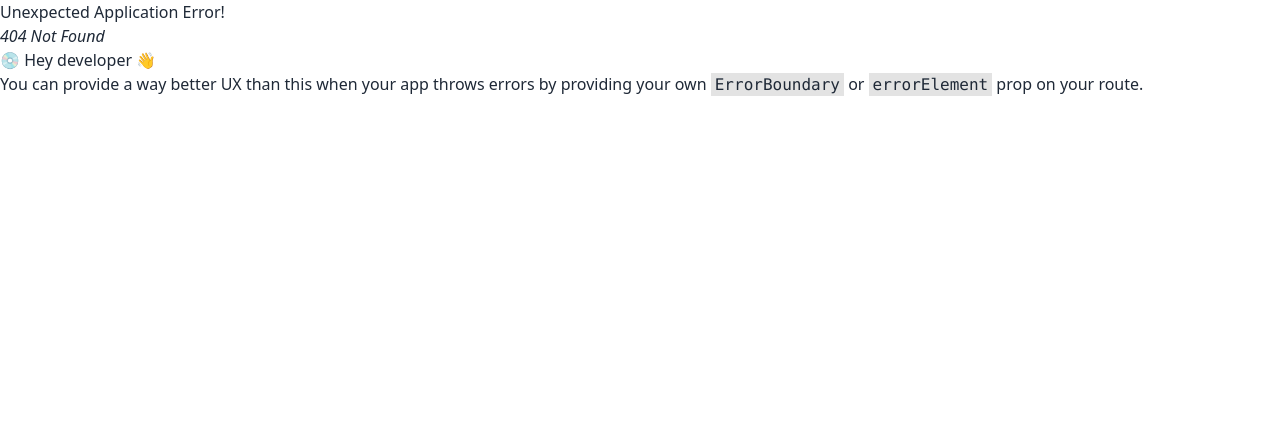
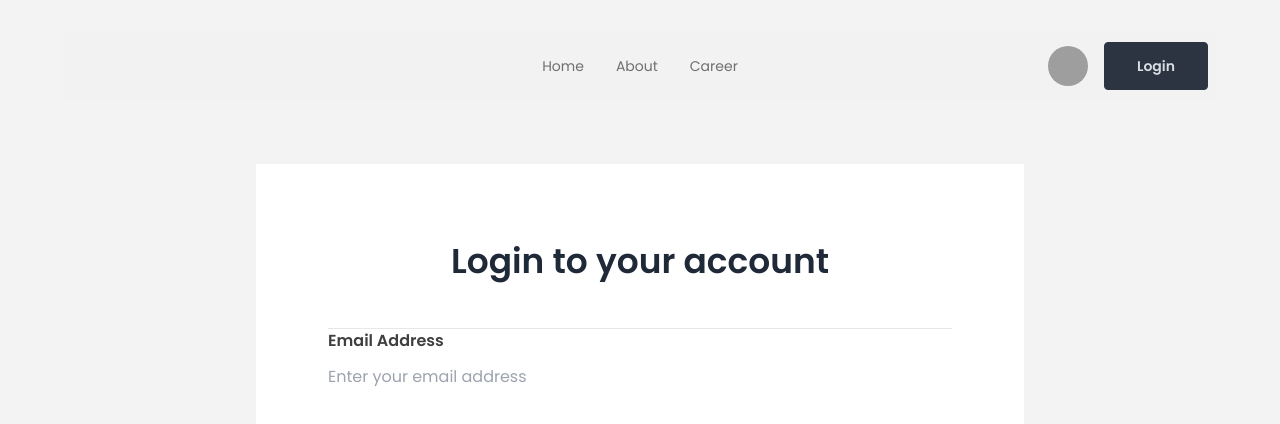
Before and after one commit to mashfikur/react-dragon-news-project, a React (Vite) app: page /login in a window 1280 px wide. Before the commit this address had no page. Shown: the top 424 px of the page. Built offline with nearby package versions, Linux system fonts and the light colour scheme; grey boxes are pictures that could not be loaded.

Commit message:
dynamic navbar color functionality added

```diff
--- a/src/components/Navbar.jsx
+++ b/src/components/Navbar.jsx
@@ -1,24 +1,31 @@
 import { Link, NavLink } from "react-router-dom";
-import userImage from '../assets/user.png'
+import userImage from "../assets/user.png";
+import PropTypes from "prop-types";
 
-const Navbar = () => {
+const Navbar = ({ bgColor }) => {
   const navLinks = (
     <>
       <li>
-        <NavLink to="/">Home</NavLink>
+        <NavLink className={"text-[#706F6F]"} to="/">
+          Home
+        </NavLink>
       </li>
       <li>
-        <NavLink to="/about">About</NavLink>
+        <NavLink className={"text-[#706F6F]"} to="/about">
+          About
+        </NavLink>
       </li>
       <li>
-        <NavLink to="/carrer">Career</NavLink>
+        <NavLink className={"text-[#706F6F]"} to="/carrer">
+          Career
+        </NavLink>
       </li>
     </>
   );
 
   return (
     <div className="mb-16">
-      <div className="navbar bg-base-100">
+      <div className={`navbar bg-base-${bgColor}`}>
         <div className="navbar-start">
           <div className="dropdown">
             <label tabIndex={0} className="btn btn-ghost lg:hidden">
@@ -39,7 +46,7 @@ const Navbar = () => {
             </label>
             <ul
               tabIndex={0}
-              className="menu menu-sm dropdown-content mt-3 z-[1] p-2 shadow bg-base-100 rounded-box w-52"
+              className="menu menu-sm dropdown-content mt-3 z-[1] p-2 shadow bg-base-100 rounded-box w-52 "
             >
               {navLinks}
             </ul>
@@ -55,7 +62,7 @@ const Navbar = () => {
             </div>
           </div>
 
-          <Link>
+          <Link to="/login">
             <button className="btn btn-neutral rounded px-8 py-0 capitalize">
               Login
             </button>
@@ -66,4 +73,8 @@ const Navbar = () => {
   );
 };
 
+Navbar.propTypes = {
+  bgColor: PropTypes.number,
+};
+
 export default Navbar;
--- a/src/pages/Home.jsx
+++ b/src/pages/Home.jsx
@@ -10,7 +10,7 @@ const Home = () => {
     <div>
       <Header></Header>
       <LatestNews></LatestNews>
-      <Navbar></Navbar>
+      <Navbar bgColor={100} ></Navbar>
       <div className="grid grid-cols-1 md:grid-cols-4 gap-6">
         <div>
             <LeftSidebar></LeftSidebar>
--- /dev/null
+++ b/src/pages/Login.jsx
@@ -0,0 +1,31 @@
+import Navbar from "../components/Navbar";
+
+const Login = () => {
+  return (
+    <div className="bg-[#F3F3F3]">
+      <div className="pt-8 font-poppins max-w-6xl mx-auto">
+        <Navbar bgColor={200} ></Navbar>
+        <div className="w-2/3 mx-auto bg-white  p-[4.5rem]">
+          <h3 className="text-[2.15rem] mb-10 font-semibold text-center">
+            Login to your account
+          </h3>
+          <hr />
+
+          <label>
+            <h3 className=" text-[#403F3F] font-semibold mb-3">
+              Email Address
+            </h3>
+            <input
+              type="email"
+              name="email"
+              placeholder="Enter your email address"
+              id=""
+            />
+          </label>
+        </div>
+      </div>
+    </div>
+  );
+};
+
+export default Login;
--- a/src/routes/Routes.jsx
+++ b/src/routes/Routes.jsx
@@ -1,6 +1,7 @@
 import { createBrowserRouter } from "react-router-dom";
 import Layout from "../layout/Layout";
 import Home from "../pages/Home";
+import Login from "../pages/Login";
 
 const router = createBrowserRouter([
   {
@@ -13,6 +14,10 @@ const router = createBrowserRouter([
       },
     ],
   },
+  {
+    path: "/login",
+    element: <Login></Login>,
+  },
 ]);
 
 export default router;
```
